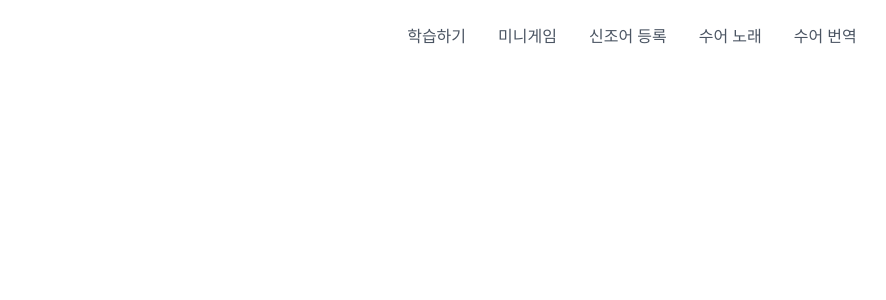
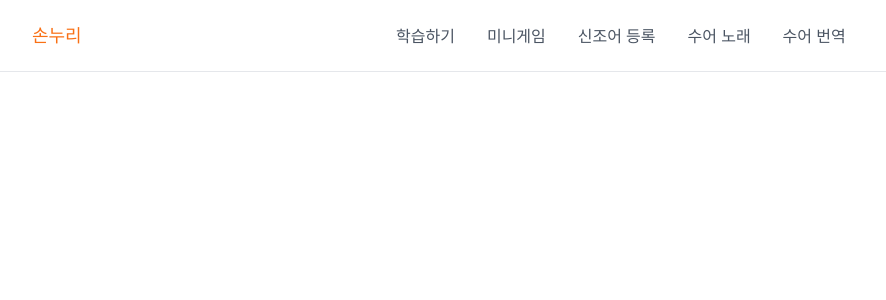
Before and after one commit to ParkTjgus/Sonnuri_FrontEnd, a React (Vite) app: page / in a window 1280 px wide. Shown: the top 300 px of the page, without its empty margins (8-894 px from the left). Built offline with nearby package versions, Linux system fonts and the light colour scheme; a web font is replaced by a local one.

Commit message:
chore: 헤더에 로고 추가

```diff
--- a/src/components/header/Header.tsx
+++ b/src/components/header/Header.tsx
@@ -2,19 +2,22 @@ import { Link } from "react-router-dom";
 
 const Header: React.FC = () => {
   return (
-    <header className="h-[4.5rem] relative flex justify-center items-center bg-white">
-      {/* TODO: logo 삽입 */}
-      {/* <div className="absolute left-6">
-        <img src="/logo.png" />
-      </div> */}
-
-      <nav className="flex space-x-8 text-gray-600">
+    <header className="w-full h-[4.5rem] bg-white border-b border-gray-200 px-6">
+      <div className="flex items-center justify-between h-full max-w-[1200px] mx-auto w-full">
+        <div className="flex-none mr-2">
+          <span className="font-['KoPubBatang'] text-lg whitespace-nowrap text-[#F97015]">
+            손누리
+          </span>
+        </div>
+        <nav className="flex-1 flex justify-center space-x-8 text-gray-600 whitespace-nowrap">
           <Link to="/learning">학습하기</Link>
           <Link to="/">미니게임</Link>
           <Link to="/">신조어 등록</Link>
           <Link to="/">수어 노래</Link>
           <Link to="/translation">수어 번역</Link>
         </nav>
+        <div className="w-[80px]" />
+      </div>
     </header>
   );
 };
```
Lines whose indentation alone changed are shown as unchanged.
